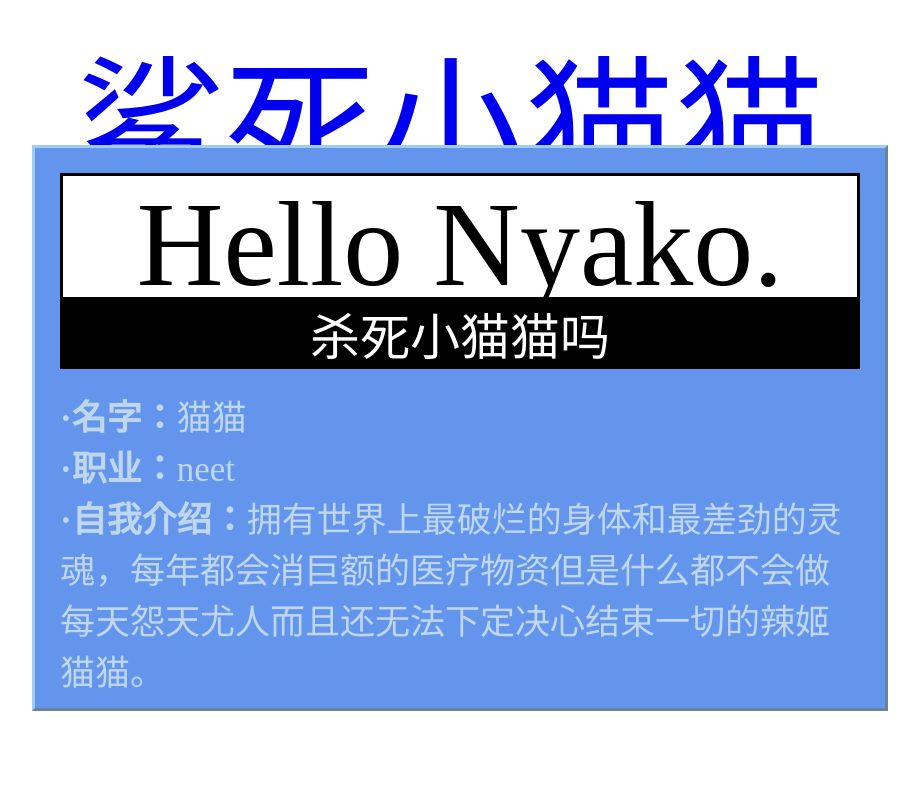
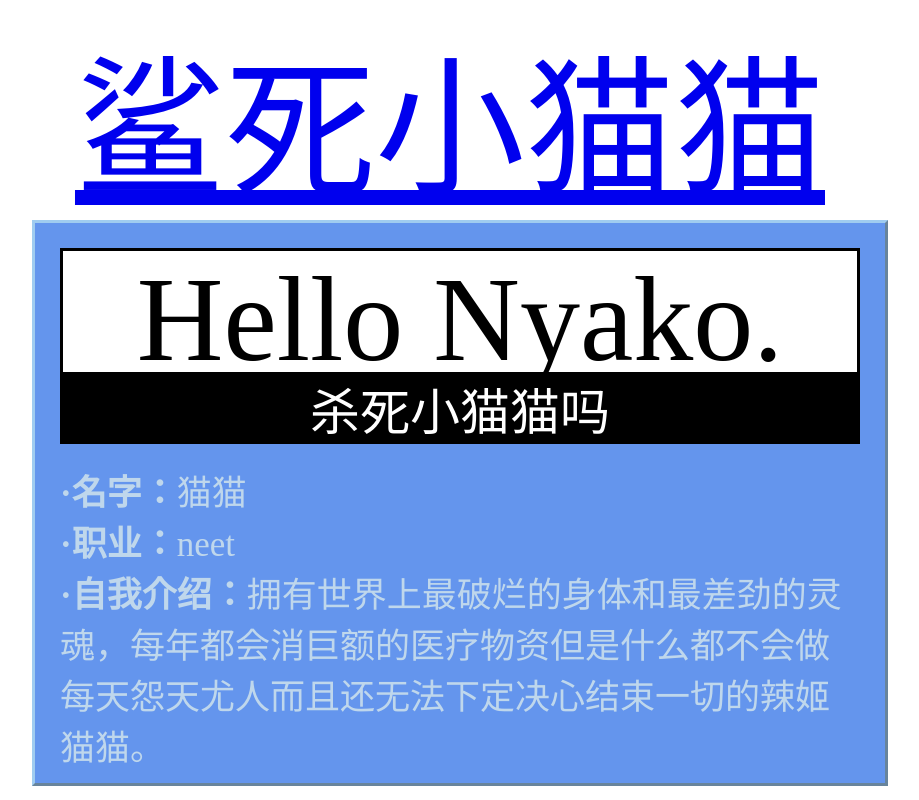
Before and after one commit to Rabimew/4Nyako.github.io, a plain HTML site: page index.html in a window 1280 px wide. Shown: the whole page, without its empty margins (198-1117 px from the left). Drawn offline with Linux system fonts and the light colour scheme.

Commit message:
Update 1.css

```diff
--- a/css/1.css
+++ b/css/1.css
@@ -3,17 +3,15 @@
     font-size:150px;
     text-align:center;
     position: absolute;
-    top: 1%;
     width: 100%;
 }
 .line234{
     border-style: outset;
     border-color:#a0ccf0;
 	position: absolute;
-    top: 50%;
+    top: 220px;
     left: 50%;
     height: 510px;
-    margin-top: -255px;
     width: 800px;  margin-left: -410px;
     background-color: cornflowerblue;
     padding: 25px;
```
